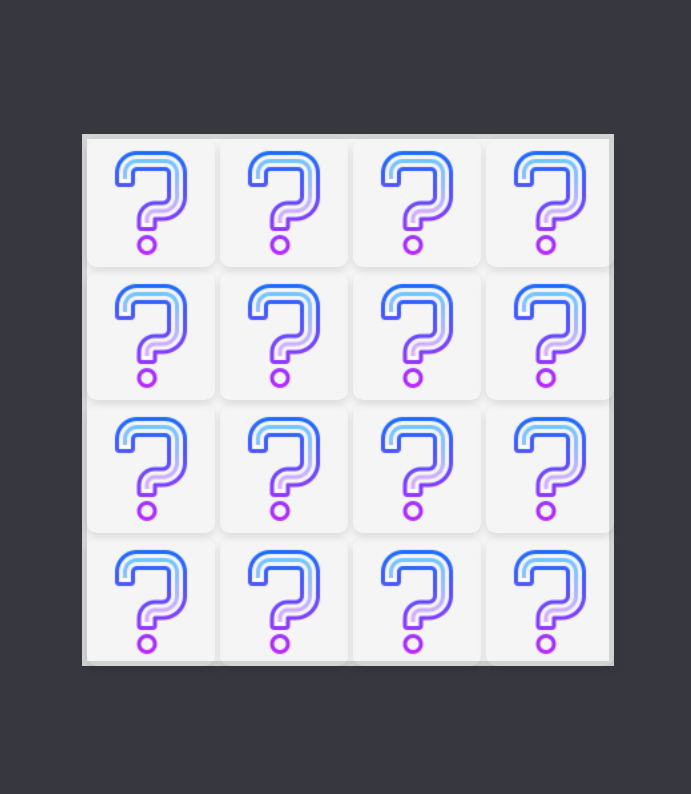
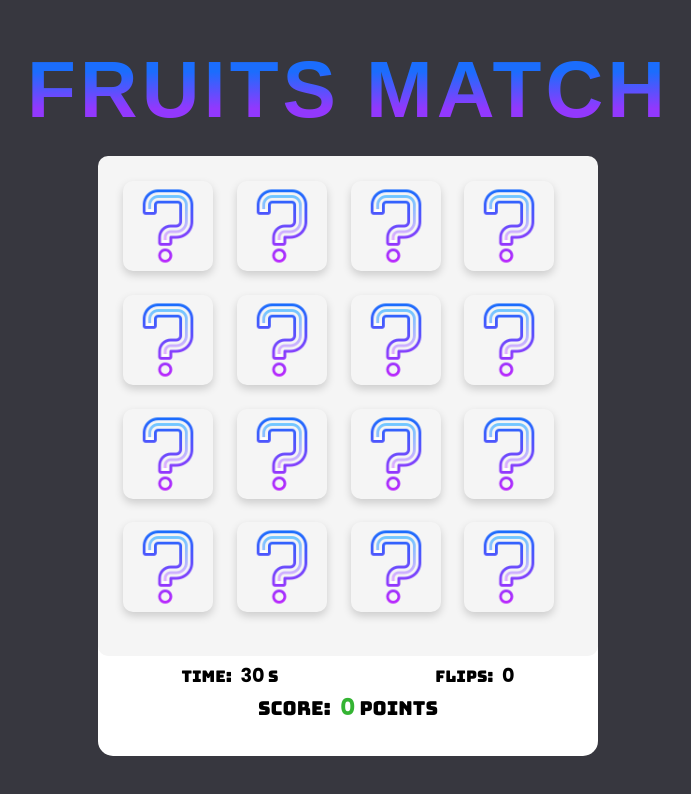
Before and after one commit to Refaat07/Card-Memory-Game, a plain HTML site: page index.html in a window 1280 px wide. Shown: the whole page, without its empty margins (292-983 px from the left). Drawn offline with Linux system fonts and the light colour scheme; a web font is replaced by a local one.

Commit message:
Adding initiateTime function, and the initial code for scoring system (countdown timer, and number of flips)

```diff
--- a/css/style.css
+++ b/css/style.css
@@ -2,13 +2,25 @@
 /* Bungee Spice */
 @import url('https://fonts.googleapis.com/css2?family=Bungee+Spice&display=swap');
 
+/* Bungee */
+@import url('https://fonts.googleapis.com/css2?family=Bungee&display=swap');
+
 /* Poppins */
 @import url('https://fonts.googleapis.com/css2?family=Poppins:ital,wght@0,100;0,200;0,300;0,400;0,500;0,600;0,700;0,800;0,900;1,100;1,200;1,300;1,400;1,500;1,600;1,700;1,800;1,900&display=swap');
+
+/* Honk */
+@import url('https://fonts.googleapis.com/css2?family=Honk&display=swap');
+
+/* Londrina Outline */
+@import url('https://fonts.googleapis.com/css2?family=Londrina+Outline&display=swap');
+
 
 /* Main Framework */
 :root {
     --main-font: 'Poppins', sans-serif;
+    --funny-font-II: 'Bungee', sans-serif;
     --funny-font: 'Bungee Spice', sans-serif;
+    --second-funny-font : "Honk", system-ui;
     --contianer-background : #EDEDED;
     --background-color: #37373f;
     --font-default-color: #212529;
@@ -53,42 +65,71 @@ h1, h2, h3, h4, h5, h6 {
     display: flex;
     justify-content: center;
     align-items: center;
+    flex-direction: column;
 }
 
-/* .container {
-    width: 55%;
-    height: 50vh;
+.game-name {
+    font-size: 52px;
+    margin-bottom: 20px;
+    font-family: var(--funny-font);
+    font-family: "Londrina Outline", sans-serif;
+    text-transform: uppercase;
+    letter-spacing: 0.05em;
+    font-size: 5em;
+    background: linear-gradient(to bottom, #1B6DFD 30%,#9238FD 70%);
+    background-clip: inherit;
+    -webkit-text-fill-color: transparent;
+    -webkit-background-clip: text;
+}
+
+.container {
+    width: 500px;
+    height: 600px;
     margin-inline: auto;
     background-color: #FFF;
     border-radius: 15px;
-} */
+}
+
 
 #matrix {
-    height: 532px;
-    width: 532px;
+    padding: 25px;
+    height: 500px;
+    width: 500px;
     display: grid;
     grid-template-columns: repeat(4, 1fr);
     gap: 5px;
     background-color: whitesmoke;
-    border: 5px solid lightgrey;
+    border-radius: 10px;
 }
 
 .card {
-    height: 128px;
-    width: 128px;
+    height: 90px;
+    width: 90px;
     border-radius: 10px;
-    box-shadow: 0 4px 8px rgba(0, 0, 0, 0.1);
-    transition: transform 0.2s ease-in-out;
-
+    box-shadow: 0 4px 8px rgba(0, 0, 0, 0.17);
+    /* transition: transform 0.2s ease-in-out;  */
 }
 
-.card:hover {
-    transform: scale(1.05);
+.matched {
+    animation: pulse 1.5s;
+    opacity: 0.7;
+    /* filter: grayscale(10%); */
+    background-color: #34B433;
 }
 
-.card.matched {
-    opacity: 0.7;
-    filter: grayscale(50%);
+@keyframes pulse {
+    0% {
+    transform: scale(0.9);
+    box-shadow: 0 4px 8px rgba(51, 180, 51, 0.8);
+    }
+    50% {
+        transform: scale(1);
+        box-shadow: 0 3px 6px rgba(51, 180, 51, 0.6);
+    }
+    100% {
+    transform: scale(1.02);
+    box-shadow: 0 2px 4px rgba(51, 180, 51, 0.4);
+    }
 }
 
 .card.shake{
@@ -112,3 +153,44 @@ h1, h2, h3, h4, h5, h6 {
     transform: translateX(5px);
     }
 }
+
+.game-details {
+    padding: 5px;
+    margin-inline: auto;
+}
+
+.game-details div {
+    display: flex;
+    justify-content: space-around;
+    align-items: center;
+}
+
+.game-details > span {
+    text-align: center;
+    font-size: larger;
+}
+
+
+.game-details .timer,
+.game-details .flips,
+.game-details .score {
+    font-family: var(--funny-font-II);
+}
+
+.game-details .score {
+    display: block;
+}
+
+
+.game-details #flips-info,
+.game-details #timer-info,
+.game-details #score-info {
+    font-family: var(--main-font);
+    font-weight: bolder;
+    font-size: larger;
+    margin-left: 5px;
+}
+
+.game-details #score-info {
+    color: #34B433;
+}
--- a/index.html
+++ b/index.html
@@ -7,15 +7,29 @@
     <title>Memory Card Game</title>
 </head>
 <body>
+
     <div class="game-section">
+        <h1 class="game-name">Fruits Match</h1>
         <div class="container">
             <div id="matrix">
+            </div>
 
+            <div class="game-details">
+                <div>
+                    <span id="timer" class="timer">Time:
+                        <span id="timer-info">30</span> s
+                    </span>
+
+                    <span id="flips" class="flips">Flips:
+                        <span id="flips-info">0</span>
+                    </span>
+                </div>
+
+                <span id="score" class="score">Score:
+                    <span id="score-info">0</span> Points
+                </span>
             </div>
         </div>
-    </div>
-
-
 
     <script src="./js/index.js"></script>
 </body>
--- a/js/index.js
+++ b/js/index.js
@@ -7,16 +7,29 @@ let matrix =[];
 
 let selectedCards = [];
 let isClickable = true;
+let stillPlaying = false;
 
 let trials;
 
 let NumOfMatches = 0;
 
+let timerInfo = document.getElementById('timer-info');
+let maxTime = 30;
+let timeLeft = maxTime;
+let timer;
+
+// Score Variables
+let flipInfo = document.getElementById('flips-info');
+
+
+
 window.onload = function() {
     trials = 0;
     shuffle();
     initializeMatrix();
-    setTimeout(addCardEventListeners,2000);
+    addCardEventListeners()
+    // setTimeout(addCardEventListeners,2000);
+    // initiateTime();
 }
 
 function shuffle() {
@@ -28,6 +41,14 @@ function shuffle() {
       }
     //   console.log(fruitsCards);
 
+}
+
+function initiateTime() {
+    if(timeLeft <= 0) {
+        return clearInterval(timer);
+    }
+    timeLeft--;
+    timerInfo.innerText = timeLeft;
 }
 
 function initializeMatrix () {
@@ -59,6 +80,11 @@ function hideCards() {
 }
 
 function selectCard() {
+    if(!stillPlaying){
+        timer = setInterval(initiateTime, 1000);
+    }
+    stillPlaying = true;
+    if(NumOfMatches < 8 && timeLeft > 0){
         if (!isClickable) {
             return;
         }
@@ -67,7 +93,7 @@ function selectCard() {
         let [row, col] = card.id.split('-');
         let cardValue = matrix[row][col];
 
-    // Check if the card is already selected or matched (add matched class when comparing cards)
+        // Check if the card is already selected or matched
         if (card.classList.contains('matched')) {
             return;
         }
@@ -76,18 +102,19 @@ function selectCard() {
             return;
         }
 
-    // reveal the selected card
+        // Reveal the selected card
         card.src = "./images/" + cardValue + ".png";
-    console.log(card);
+        // console.log(card);
         selectedCards.push({ card, value: cardValue });
-    console.log(selectedCards);
+        // console.log(selectedCards);
 
         // Check if two cards are selected
         if (selectedCards.length === 2) {
             isClickable = false; // Disable clicking during comparison
-
             setTimeout(compareCards, 500);
         }
+    }
+
 }
 
 function addCardEventListeners() {
@@ -97,25 +124,29 @@ function addCardEventListeners() {
     });
 }
 
+
 function compareCards() {
     let [card1, card2] = selectedCards;
     trials++;
-
+    flipInfo.innerText = trials;
+    // console.log(trials);
     if (card1.value === card2.value) {
         // Matched cards
         card1.card.classList.add('matched');
         card2.card.classList.add('matched');
         NumOfMatches++;
         console.log(NumOfMatches);
+        if(NumOfMatches == 8){
+            console.log("Congrats!!");
+            clearInterval(timer);
 
-        if(NumOfMatches == 8){
-            console.log("Congrates!!");
         }
 
     } else {
-        //Not matched, hide cards again
+        // Not matched, hide cards again
         card1.card.src = card2.card.src = "./images/question mark.png";
         card1.card.classList.add("shake");
+        // card2.card.src = "./images/question mark.png";
         card2.card.classList.add("shake");
     }
     setTimeout(() => {
```
Lines whose indentation alone changed are shown as unchanged.
